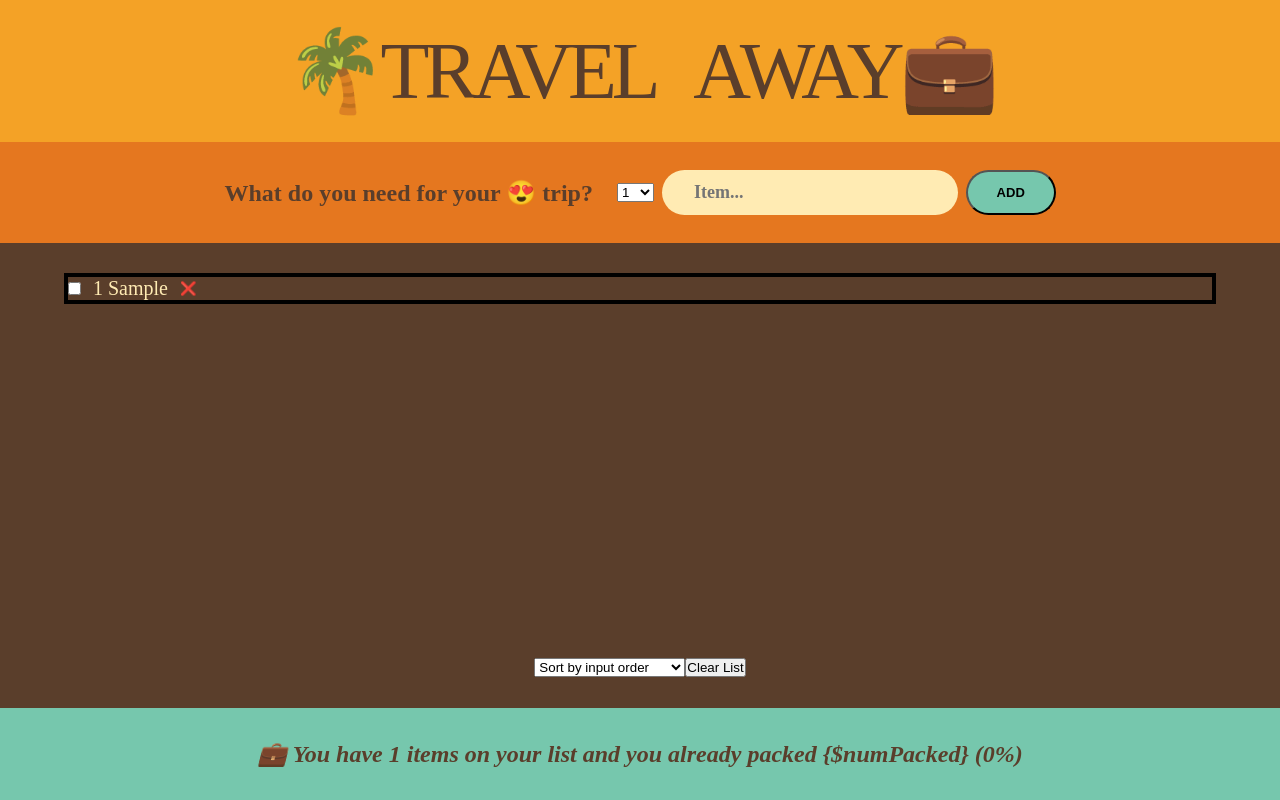
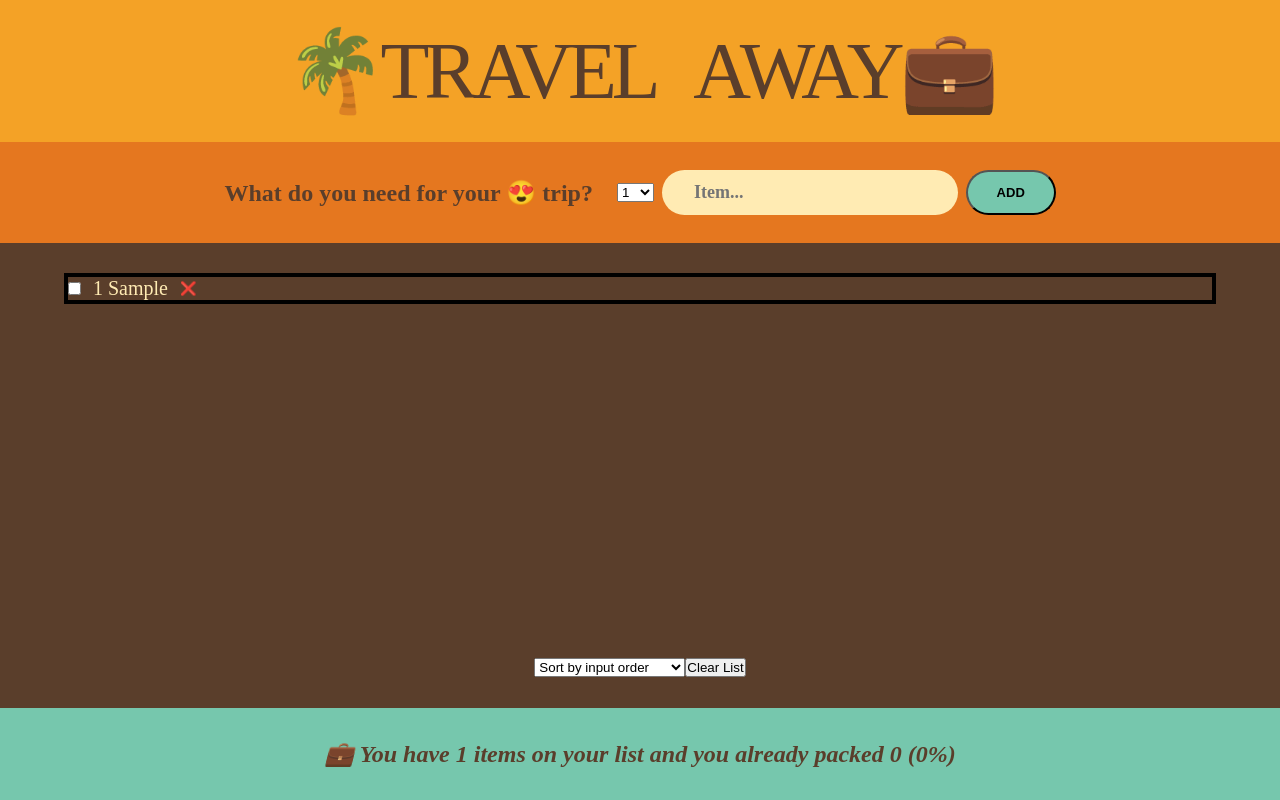
Before and after one commit to MBANS8A1/Travel-List, a React (Create React App) app: page / in a window 1280 px wide. Both pictures are taken after typing "Sample" into the empty fields and a click on the button "ADD". Built offline with nearby package versions, Linux system fonts and the light colour scheme.

Commit message:
I passed down the handleClearList function in a prop called onClearList all the way down to the onClick attribute of the "Clear List" button in the PackingList component.

```diff
--- a/src/App.js
+++ b/src/App.js
@@ -37,6 +37,7 @@
         items={items}
         onDeleteItem={handleDeleteItem}
         onToggleItem={handleToggleItem}
+        onClearList={handleClearList}
       />
       <Stats items={items} />
     </div>
@@ -84,7 +85,7 @@
   );
 }
 
-function PackingList({ items, onDeleteItem, onToggleItem }) {
+function PackingList({ items, onDeleteItem, onToggleItem, onClearList }) {
   const [sortBy, setSortBy] = useState("input");
 
   let sortedItems;
@@ -120,7 +121,7 @@
           <option value="description">Sort by description</option>
           <option value="packed">Sort by packed status</option>
         </select>
-        <button>Clear List</button>
+        <button onClick={onClearList}>Clear List</button>
       </div>
     </div>
   );
@@ -159,7 +160,7 @@
       <em>
         {percentage === 100
           ? "You got everything. You're ready to travel ✈️"
-          : `💼 You have ${numItems} items on your list and you already packed {$numPacked} (${percentage}%)`}
+          : `💼 You have ${numItems} items on your list and you already packed ${numPacked} (${percentage}%)`}
       </em>
     </footer>
   );
--- a/src/index.css
+++ b/src/index.css
@@ -97,6 +97,7 @@
 }
 .list li {
   display: flex;
+  flex-wrap: wrap;
   align-items: center;
   gap: 1.2rem;
   font-size: 2rem;
```
